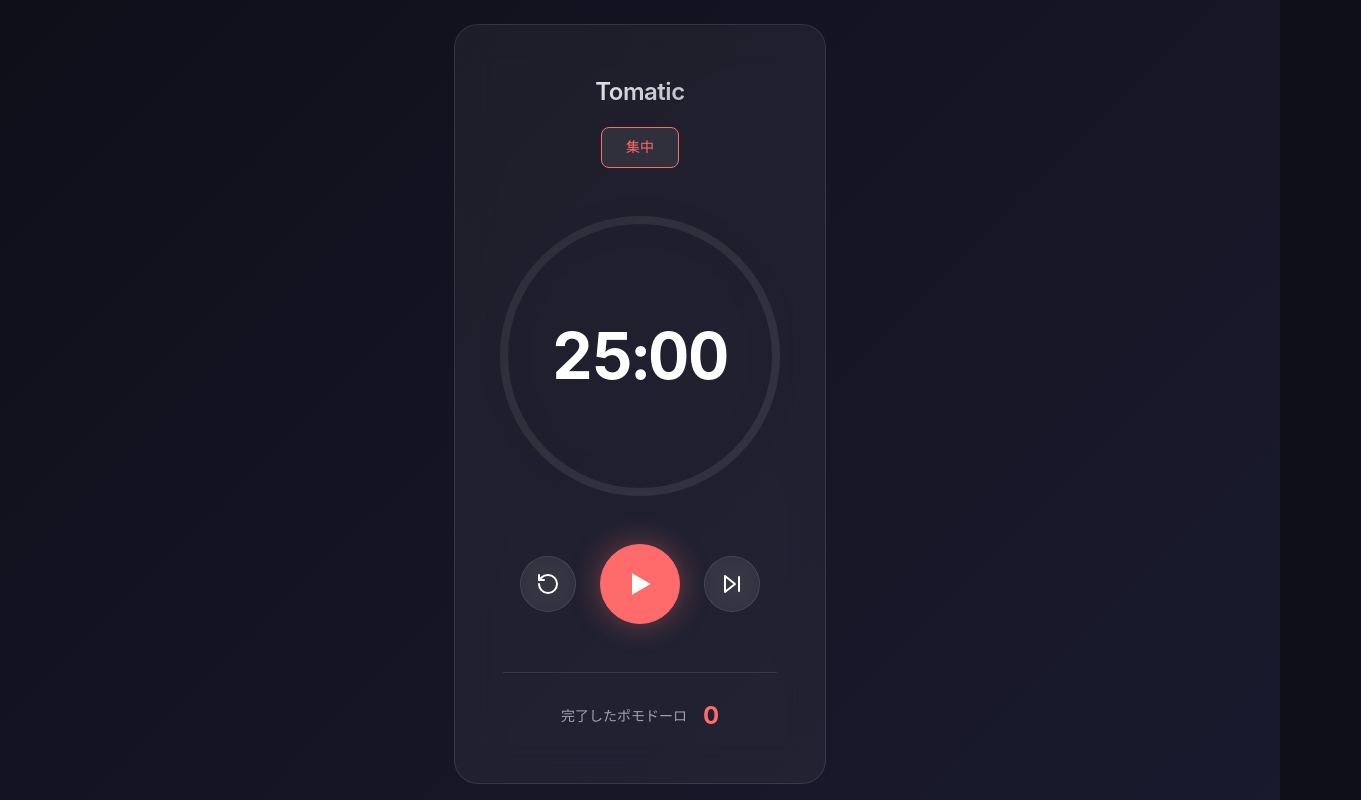
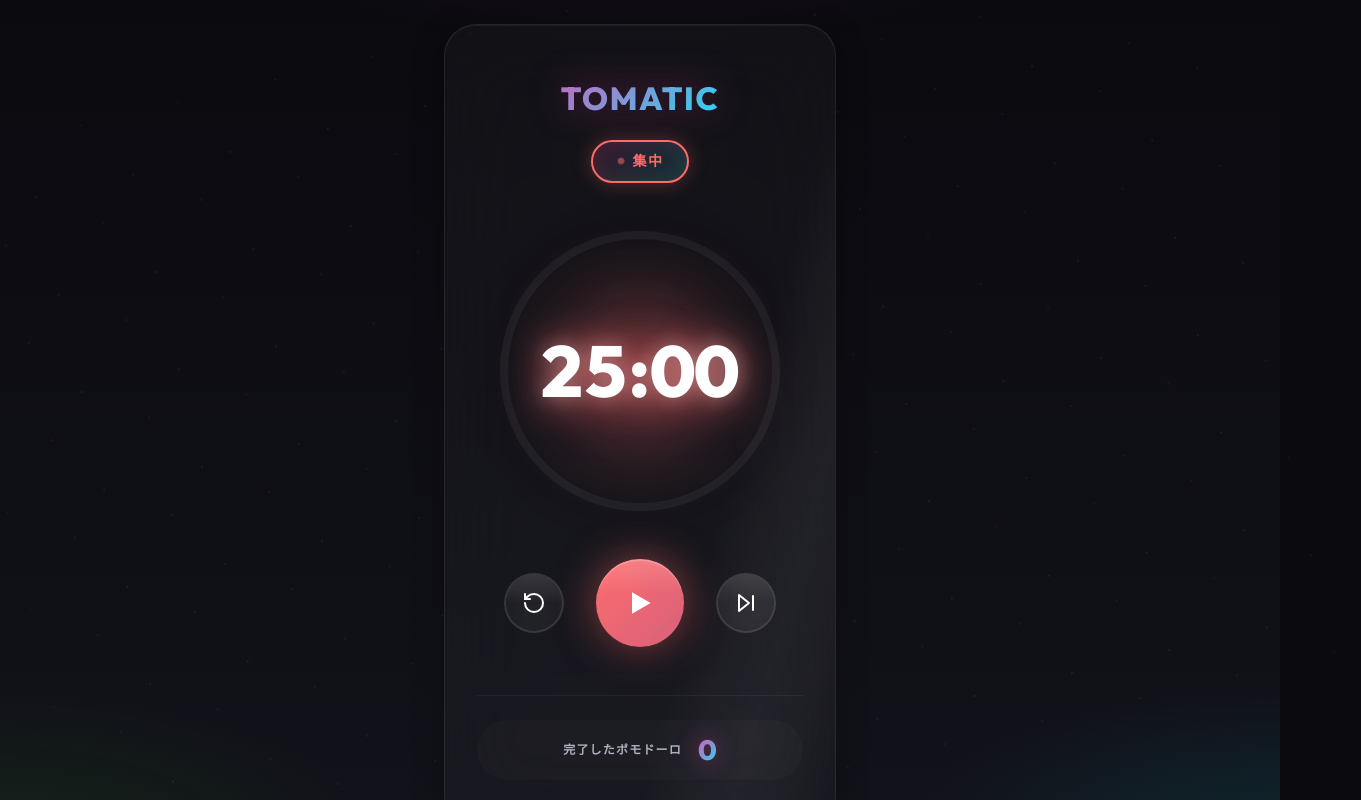
Before and after one commit to cab0s/Tomatic, a React (Vite) app: page / in a window 1280 px wide. Shown: the top 800 px of the page, 1361 px wide, since content can reach past the window. Built offline with nearby package versions, Linux system fonts and the light colour scheme.

Commit message:
feat: Enhance UI animations and styles for a more vibrant design

```diff
--- a/src/App.css
+++ b/src/App.css
@@ -1,11 +1,24 @@
 .app {
   width: 100%;
-  max-width: 420px;
+  max-width: 440px;
   padding: var(--spacing-md);
+  animation: fadeInUp 0.8s ease-out;
+}
+
+@keyframes fadeInUp {
+  from {
+    opacity: 0;
+    transform: translateY(30px);
+  }
+
+  to {
+    opacity: 1;
+    transform: translateY(0);
+  }
 }
 
 .app-container {
-  padding: var(--spacing-xl);
+  padding: var(--spacing-xl) var(--spacing-lg);
   text-align: center;
 }
 
@@ -15,26 +28,94 @@
 }
 
 .app-header h1 {
-  font-size: 1.5rem;
-  font-weight: 600;
-  letter-spacing: -0.02em;
+  font-size: 2rem;
+  font-weight: 800;
+  letter-spacing: 0.05em;
+  text-transform: uppercase;
   margin-bottom: var(--spacing-sm);
-  background: linear-gradient(135deg, #fff 0%, #a0a0b0 100%);
+  background: linear-gradient(135deg,
+      var(--neon-pink) 0%,
+      var(--neon-cyan) 50%,
+      var(--neon-green) 100%);
+  background-size: 200% auto;
   -webkit-background-clip: text;
   -webkit-text-fill-color: transparent;
   background-clip: text;
+  animation: gradientFlow 4s ease-in-out infinite;
+  filter: drop-shadow(0 0 20px rgba(255, 60, 172, 0.4));
+}
+
+@keyframes gradientFlow {
+
+  0%,
+  100% {
+    background-position: 0% center;
+  }
+
+  50% {
+    background-position: 200% center;
+  }
 }
 
 .phase-indicator {
-  display: inline-block;
+  display: inline-flex;
+  align-items: center;
+  gap: var(--spacing-xs);
   padding: var(--spacing-xs) var(--spacing-md);
-  background: rgba(255, 255, 255, 0.08);
-  border-radius: var(--radius-sm);
+  background: linear-gradient(135deg,
+      rgba(255, 60, 172, 0.15) 0%,
+      rgba(0, 245, 255, 0.15) 100%);
+  border-radius: 100px;
   font-size: 0.875rem;
-  font-weight: 500;
+  font-weight: 600;
   color: var(--phase-color, var(--accent-focus));
-  border: 1px solid var(--phase-color);
+  border: 2px solid var(--phase-color);
+  box-shadow:
+    0 0 20px color-mix(in srgb, var(--phase-color) 30%, transparent),
+    inset 0 0 20px color-mix(in srgb, var(--phase-color) 10%, transparent);
   transition: all var(--transition-normal);
+  text-transform: uppercase;
+  letter-spacing: 0.1em;
+  animation: glow 2s ease-in-out infinite;
+}
+
+@keyframes glow {
+
+  0%,
+  100% {
+    box-shadow:
+      0 0 20px color-mix(in srgb, var(--phase-color, var(--neon-pink)) 30%, transparent),
+      inset 0 0 20px color-mix(in srgb, var(--phase-color, var(--neon-pink)) 10%, transparent);
+  }
+
+  50% {
+    box-shadow:
+      0 0 40px color-mix(in srgb, var(--phase-color, var(--neon-pink)) 50%, transparent),
+      inset 0 0 30px color-mix(in srgb, var(--phase-color, var(--neon-pink)) 20%, transparent);
+  }
+}
+
+.phase-indicator::before {
+  content: '';
+  width: 8px;
+  height: 8px;
+  background: var(--phase-color, var(--accent-focus));
+  border-radius: 50%;
+  animation: blink 1.5s ease-in-out infinite;
+}
+
+@keyframes blink {
+
+  0%,
+  100% {
+    opacity: 1;
+    transform: scale(1);
+  }
+
+  50% {
+    opacity: 0.5;
+    transform: scale(0.8);
+  }
 }
 
 /* Main */
@@ -49,7 +130,7 @@
 .app-footer {
   margin-top: var(--spacing-xl);
   padding-top: var(--spacing-md);
-  border-top: 1px solid var(--glass-border);
+  border-top: 1px solid rgba(255, 255, 255, 0.05);
 }
 
 .pomodoro-count {
@@ -57,15 +138,25 @@
   justify-content: center;
   align-items: center;
   gap: var(--spacing-sm);
+  padding: var(--spacing-xs) var(--spacing-md);
+  background: rgba(255, 255, 255, 0.02);
+  border-radius: 100px;
 }
 
 .count-label {
-  font-size: 0.875rem;
+  font-size: 0.75rem;
+  font-weight: 600;
   color: var(--text-secondary);
+  text-transform: uppercase;
+  letter-spacing: 0.1em;
 }
 
 .count-value {
-  font-size: 1.5rem;
-  font-weight: 700;
-  color: var(--accent-focus);
+  font-size: 1.75rem;
+  font-weight: 800;
+  background: linear-gradient(135deg, var(--neon-pink) 0%, var(--neon-cyan) 100%);
+  -webkit-background-clip: text;
+  -webkit-text-fill-color: transparent;
+  background-clip: text;
+  filter: drop-shadow(0 0 10px rgba(255, 60, 172, 0.5));
 }
--- a/src/components/Controls.css
+++ b/src/components/Controls.css
@@ -1,7 +1,7 @@
 .controls {
     display: flex;
     align-items: center;
-    gap: var(--spacing-md);
+    gap: var(--spacing-lg);
 }
 
 .control-btn {
@@ -10,16 +10,31 @@
     justify-content: center;
     border-radius: var(--radius-full);
     background: var(--glass-bg);
-    border: 1px solid var(--glass-border);
+    border: 2px solid var(--glass-border);
     color: var(--text-primary);
-    backdrop-filter: blur(10px);
-    -webkit-backdrop-filter: blur(10px);
+    backdrop-filter: blur(20px);
+    -webkit-backdrop-filter: blur(20px);
+    position: relative;
+    overflow: hidden;
+}
+
+.control-btn::before {
+    content: '';
+    position: absolute;
+    inset: 0;
+    background: linear-gradient(135deg, rgba(255, 255, 255, 0.1) 0%, transparent 50%);
+    opacity: 0;
+    transition: opacity var(--transition-fast);
+}
+
+.control-btn:hover::before {
+    opacity: 1;
 }
 
 .control-btn:hover {
-    background: rgba(255, 255, 255, 0.1);
-    border-color: rgba(255, 255, 255, 0.2);
-    transform: scale(1.05);
+    border-color: rgba(255, 255, 255, 0.3);
+    transform: scale(1.1) translateY(-2px);
+    box-shadow: 0 10px 40px rgba(0, 0, 0, 0.3);
 }
 
 .control-btn:active {
@@ -27,31 +42,71 @@
 }
 
 .control-btn-primary {
-    width: 80px;
-    height: 80px;
-    background: var(--btn-color, var(--accent-focus));
-    border-color: var(--btn-color, var(--accent-focus));
-    box-shadow: 0 0 30px rgba(255, 107, 107, 0.4);
-    transition: all var(--transition-normal);
+    width: 88px;
+    height: 88px;
+    background: linear-gradient(135deg,
+            var(--btn-color, var(--neon-pink)) 0%,
+            color-mix(in srgb, var(--btn-color, var(--neon-pink)) 70%, var(--neon-purple)) 100%);
+    border: none;
+    box-shadow:
+        0 0 40px color-mix(in srgb, var(--btn-color, var(--neon-pink)) 50%, transparent),
+        0 10px 30px rgba(0, 0, 0, 0.3),
+        inset 0 2px 0 rgba(255, 255, 255, 0.2);
+    transition: all var(--transition-bounce);
+}
+
+.control-btn-primary::after {
+    content: '';
+    position: absolute;
+    inset: 0;
+    border-radius: inherit;
+    background: linear-gradient(180deg, rgba(255, 255, 255, 0.15) 0%, transparent 40%);
+    pointer-events: none;
 }
 
 .control-btn-primary:hover {
-    background: var(--btn-color, var(--accent-focus));
-    filter: brightness(1.1);
-    box-shadow: 0 0 40px rgba(255, 107, 107, 0.6);
+    transform: scale(1.15) translateY(-4px);
+    box-shadow:
+        0 0 60px color-mix(in srgb, var(--btn-color, var(--neon-pink)) 70%, transparent),
+        0 20px 40px rgba(0, 0, 0, 0.4),
+        inset 0 2px 0 rgba(255, 255, 255, 0.2);
+    filter: brightness(1.15);
+}
+
+.control-btn-primary:active {
+    transform: scale(0.95);
+    box-shadow:
+        0 0 30px color-mix(in srgb, var(--btn-color, var(--neon-pink)) 40%, transparent),
+        0 5px 20px rgba(0, 0, 0, 0.3);
 }
 
 .control-btn-secondary {
-    width: 56px;
-    height: 56px;
+    width: 60px;
+    height: 60px;
+    background: rgba(255, 255, 255, 0.03);
+    border: 2px solid rgba(255, 255, 255, 0.1);
 }
 
 .control-btn-secondary:hover {
-    color: var(--accent-focus);
+    background: rgba(255, 255, 255, 0.08);
+    border-color: var(--neon-cyan);
+    color: var(--neon-cyan);
+    box-shadow:
+        0 0 20px rgba(0, 245, 255, 0.3),
+        inset 0 0 20px rgba(0, 245, 255, 0.1);
 }
 
 /* Focus styles for accessibility */
 .control-btn:focus-visible {
-    outline: 2px solid var(--accent-focus);
-    outline-offset: 2px;
+    outline: 2px solid var(--neon-cyan);
+    outline-offset: 4px;
+    box-shadow: 0 0 20px rgba(0, 245, 255, 0.5);
 }
+
+/* Ripple effect on click */
+@keyframes ripple {
+    to {
+        transform: scale(2);
+        opacity: 0;
+    }
+}
--- a/src/components/TimerDisplay.css
+++ b/src/components/TimerDisplay.css
@@ -6,16 +6,17 @@
 }
 
 .timer-ring {
-    filter: drop-shadow(0 0 20px rgba(255, 107, 107, 0.3));
+    filter: drop-shadow(0 0 30px var(--timer-color, rgba(255, 60, 172, 0.5)));
     transition: filter var(--transition-slow);
 }
 
 .timer-ring-bg {
-    stroke: rgba(255, 255, 255, 0.08);
+    stroke: rgba(255, 255, 255, 0.05);
 }
 
 .timer-ring-progress {
     transition: stroke-dashoffset 0.3s ease-out, stroke var(--transition-normal);
+    filter: drop-shadow(0 0 8px currentColor);
 }
 
 .timer-content {
@@ -27,31 +28,66 @@
 }
 
 .timer-time {
-    font-size: 4rem;
-    font-weight: 700;
+    font-size: 4.5rem;
+    font-weight: 800;
     font-variant-numeric: tabular-nums;
-    letter-spacing: -0.02em;
+    letter-spacing: 0.02em;
     color: var(--text-primary);
     transition: all var(--transition-normal);
+    text-shadow:
+        0 0 20px rgba(255, 255, 255, 0.3),
+        0 0 40px var(--timer-color, rgba(255, 60, 172, 0.3));
 }
 
 .timer-time.is-running {
-    text-shadow: 0 0 40px var(--timer-color);
+    text-shadow:
+        0 0 30px rgba(255, 255, 255, 0.5),
+        0 0 60px var(--timer-color, rgba(255, 60, 172, 0.6)),
+        0 0 100px var(--timer-color, rgba(255, 60, 172, 0.4));
+    animation: neonPulse 1.5s ease-in-out infinite;
 }
 
-/* Pulse animation when running */
-@keyframes pulse {
+@keyframes neonPulse {
 
     0%,
     100% {
         opacity: 1;
+        transform: scale(1);
+        filter: brightness(1);
     }
 
     50% {
-        opacity: 0.7;
+        opacity: 0.95;
+        transform: scale(1.02);
+        filter: brightness(1.1);
     }
 }
 
-.timer-time.is-running {
-    animation: pulse 2s ease-in-out infinite;
+/* Circular glow behind timer */
+.timer-display::before {
+    content: '';
+    position: absolute;
+    width: 200px;
+    height: 200px;
+    border-radius: 50%;
+    background: radial-gradient(circle,
+            var(--timer-color, rgba(255, 60, 172, 0.2)) 0%,
+            transparent 70%);
+    filter: blur(40px);
+    z-index: -1;
+    animation: breathe 4s ease-in-out infinite;
 }
+
+@keyframes breathe {
+
+    0%,
+    100% {
+        transform: scale(1);
+        opacity: 0.6;
+    }
+
+    50% {
+        transform: scale(1.2);
+        opacity: 0.8;
+    }
+}
--- a/src/index.css
+++ b/src/index.css
@@ -1,18 +1,33 @@
+@import url('https://fonts.googleapis.com/css2?family=Outfit:wght@400;600;800&display=swap');
+
 :root {
-  /* Color Palette */
-  --bg-primary: #0f0f1a;
-  --bg-secondary: #1a1a2e;
-  --bg-card: #16213e;
+  /* 2030 Pop Color Palette - Vibrant Neon */
+  --bg-primary: #0a0a0f;
+  --bg-secondary: #12121a;
+  --bg-card: linear-gradient(145deg, rgba(255, 100, 255, 0.08), rgba(100, 200, 255, 0.08));
   --text-primary: #ffffff;
-  --text-secondary: #a0a0b0;
-  --accent-focus: #ff6b6b;
-  --accent-short-break: #4ecdc4;
-  --accent-long-break: #45b7d1;
-  --glass-bg: rgba(255, 255, 255, 0.05);
-  --glass-border: rgba(255, 255, 255, 0.1);
+  --text-secondary: #b0b0c0;
+
+  /* Neon Colors */
+  --neon-pink: #ff3cac;
+  --neon-purple: #784ba0;
+  --neon-blue: #2b86c5;
+  --neon-cyan: #00f5ff;
+  --neon-green: #39ff14;
+  --neon-yellow: #ffff00;
+  --neon-orange: #ff9500;
+
+  /* Phase Colors */
+  --accent-focus: #ff3cac;
+  --accent-short-break: #00f5ff;
+  --accent-long-break: #39ff14;
+
+  /* Glassmorphism */
+  --glass-bg: rgba(255, 255, 255, 0.03);
+  --glass-border: rgba(255, 255, 255, 0.08);
 
   /* Typography */
-  --font-family: 'Inter', -apple-system, BlinkMacSystemFont, 'Segoe UI', Roboto, sans-serif;
+  --font-family: 'Outfit', -apple-system, BlinkMacSystemFont, sans-serif;
 
   /* Spacing */
   --spacing-xs: 0.5rem;
@@ -22,18 +37,19 @@
   --spacing-xl: 3rem;
 
   /* Border Radius */
-  --radius-sm: 8px;
-  --radius-md: 16px;
-  --radius-lg: 24px;
+  --radius-sm: 12px;
+  --radius-md: 20px;
+  --radius-lg: 32px;
   --radius-full: 50%;
 
   /* Shadows */
-  --shadow-glow: 0 0 60px rgba(255, 107, 107, 0.3);
+  --shadow-neon: 0 0 80px rgba(255, 60, 172, 0.4);
 
   /* Transitions */
-  --transition-fast: 0.15s ease;
-  --transition-normal: 0.3s ease;
-  --transition-slow: 0.5s ease;
+  --transition-fast: 0.15s cubic-bezier(0.4, 0, 0.2, 1);
+  --transition-normal: 0.3s cubic-bezier(0.4, 0, 0.2, 1);
+  --transition-slow: 0.5s cubic-bezier(0.4, 0, 0.2, 1);
+  --transition-bounce: 0.5s cubic-bezier(0.68, -0.55, 0.265, 1.55);
 }
 
 * {
@@ -53,6 +69,7 @@ body {
   line-height: 1.6;
   -webkit-font-smoothing: antialiased;
   -moz-osx-font-smoothing: grayscale;
+  overflow: hidden;
 }
 
 #root {
@@ -60,25 +77,88 @@ body {
   display: flex;
   align-items: center;
   justify-content: center;
-  background: linear-gradient(135deg, var(--bg-primary) 0%, var(--bg-secondary) 100%);
+  background:
+    radial-gradient(ellipse 80% 50% at 50% -20%, rgba(255, 60, 172, 0.15) 0%, transparent 50%),
+    radial-gradient(ellipse 60% 40% at 100% 100%, rgba(0, 245, 255, 0.1) 0%, transparent 50%),
+    radial-gradient(ellipse 60% 40% at 0% 100%, rgba(57, 255, 20, 0.08) 0%, transparent 50%),
+    linear-gradient(180deg, var(--bg-primary) 0%, var(--bg-secondary) 100%);
+  position: relative;
+}
+
+/* Animated Background Particles */
+#root::before {
+  content: '';
+  position: absolute;
+  inset: 0;
+  background-image:
+    radial-gradient(circle at 20% 30%, rgba(255, 60, 172, 0.3) 0%, transparent 1%),
+    radial-gradient(circle at 80% 70%, rgba(0, 245, 255, 0.3) 0%, transparent 1%),
+    radial-gradient(circle at 50% 50%, rgba(57, 255, 20, 0.2) 0%, transparent 0.5%);
+  background-size: 100px 100px;
+  animation: float 20s ease-in-out infinite;
+  pointer-events: none;
+}
+
+@keyframes float {
+  0%, 100% { transform: translateY(0) rotate(0deg); opacity: 0.5; }
+  50% { transform: translateY(-20px) rotate(180deg); opacity: 0.8; }
 }
 
 /* Glassmorphism Card */
 .glass-card {
   background: var(--glass-bg);
-  backdrop-filter: blur(20px);
-  -webkit-backdrop-filter: blur(20px);
+  backdrop-filter: blur(40px);
+  -webkit-backdrop-filter: blur(40px);
   border: 1px solid var(--glass-border);
   border-radius: var(--radius-lg);
+  box-shadow:
+    0 8px 32px rgba(0, 0, 0, 0.3),
+    inset 0 1px 0 rgba(255, 255, 255, 0.05);
+  position: relative;
+  overflow: hidden;
+}
+
+/* Holographic shimmer effect */
+.glass-card::before {
+  content: '';
+  position: absolute;
+  inset: 0;
+  background: linear-gradient(
+    105deg,
+    transparent 40%,
+    rgba(255, 255, 255, 0.03) 45%,
+    rgba(255, 255, 255, 0.05) 50%,
+    rgba(255, 255, 255, 0.03) 55%,
+    transparent 60%
+  );
+  background-size: 200% 100%;
+  animation: shimmer 8s ease-in-out infinite;
+  pointer-events: none;
+}
+
+@keyframes shimmer {
+  0% { background-position: 200% 0; }
+  100% { background-position: -200% 0; }
 }
 
 /* Button Base */
 button {
   font-family: inherit;
   font-size: 1rem;
+  font-weight: 600;
   border: none;
   cursor: pointer;
   transition: all var(--transition-normal);
+  position: relative;
+  overflow: hidden;
+}
+
+button::after {
+  content: '';
+  position: absolute;
+  inset: 0;
+  background: linear-gradient(180deg, rgba(255, 255, 255, 0.1) 0%, transparent 50%);
+  pointer-events: none;
 }
 
 button:focus {
@@ -86,7 +166,7 @@ button:focus {
 }
 
 button:active {
-  transform: scale(0.95);
+  transform: scale(0.92);
 }
 
 /* Utility Classes */
```
